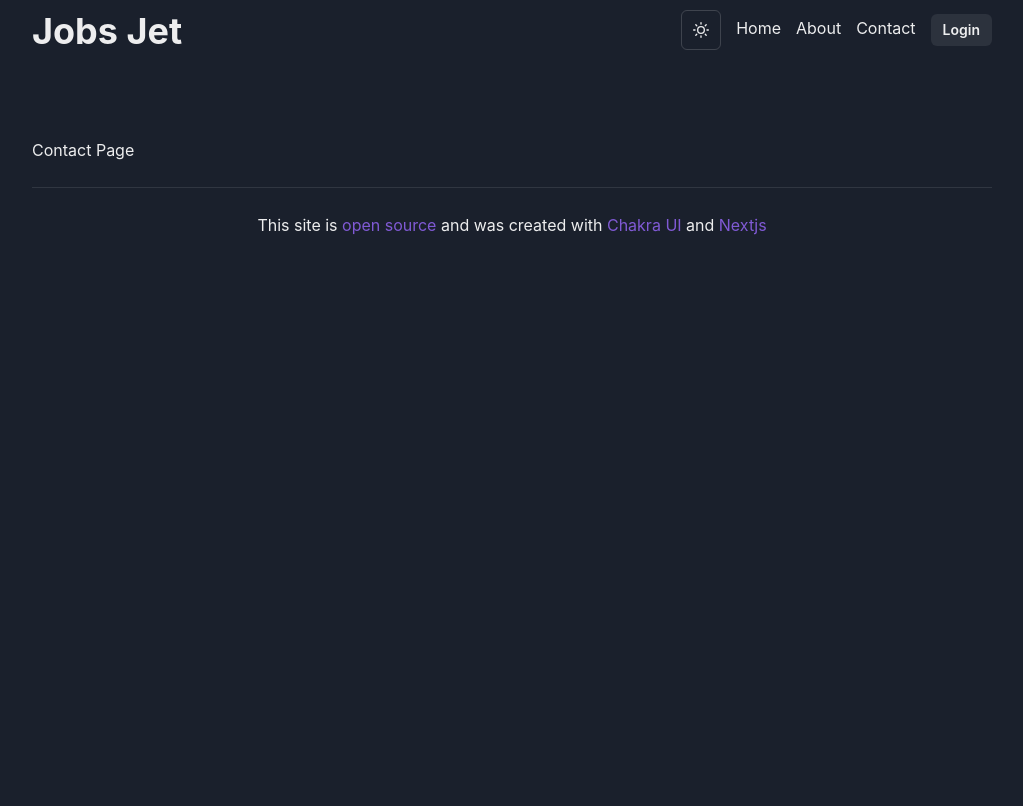
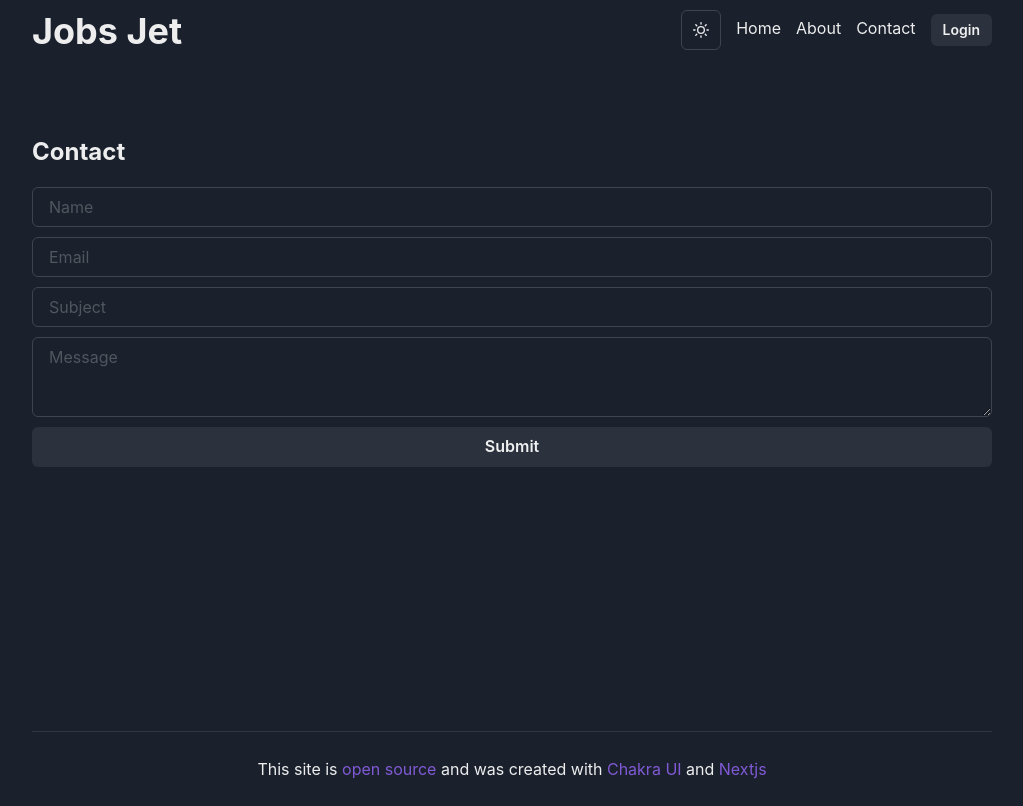
Before and after one commit to anthony-magana/JobsJet, a Next.js app: page /contact in a window 1280 px wide. Shown: the whole page, without its empty margins (128-1151 px from the left). Built offline with nearby package versions, Linux system fonts and the light colour scheme; no server answers.

Commit message:
updated secruity and added contact form

```diff
--- a/package.json
+++ b/package.json
@@ -18,7 +18,8 @@
     "framer-motion": "^4.1.17",
     "isomorphic-unfetch": "^3.1.0",
     "mongoose": "^6.1.3",
-    "next": "12.0.7",
+    "next": "^12.0.10",
+    "nodemailer": "^6.7.2",
     "react": "17.0.2",
     "react-dom": "17.0.2"
   },
--- /dev/null
+++ b/pages/api/contact.js
@@ -0,0 +1,30 @@
+export default function (req, res) {
+    let nodemailer = require('nodemailer')
+    const transporter = nodemailer.createTransport({
+        port: 465,
+        host: "smtp.gmail.com",
+        auth: {
+        user: 'dumby1028@gmail.com',
+        pass: process.env.PASSWORD,
+        },
+        secure: true,
+    })
+    const mailData = {
+        from: 'dumby1028@gmail.com',
+        to: 'anthonymagana0705@gmail.com',
+        subject: `Message from ${req.body.name} | ${req.body.subject}`,
+        text: req.body.message + " | Sent from: " + req.body.email,
+        html: `<div>${req.body.message}</div><p>Sent from:
+        ${req.body.email}</p>`
+    }
+    transporter.sendMail(mailData, function (err, info) {
+        if(err){
+            console.log(err)
+            return res.status(500).send(err)
+        }
+        else{
+            console.log(info)
+            return res.status(200).send(200)
+        }
+    })
+}
--- a/pages/contact.js
+++ b/pages/contact.js
@@ -1,9 +1,57 @@
-import { Box } from "@chakra-ui/react";
+import React, {useState} from 'react';
+import { Box, Heading, Input, InputGroup, Textarea, Button } from "@chakra-ui/react";
 
 function Contact() {
+    const [name, setName] = useState('');
+    const [email, setEmail] = useState('');
+    const [subject, setSubject] = useState('');
+    const [message, setMessage] = useState('');
+
+    const handleContact = (e) => {
+        e.preventDefault();
+        console.log("sending....");
+
+        const data = {
+            name,
+            email,
+            subject,
+            message
+        }
+
+        fetch('/api/contact', {
+            method: 'POST',
+            headers: {
+                'Accept': 'application/json, text/plain, */*',
+                'Content-Type': 'application/json'
+            },
+            body: JSON.stringify(data)
+        }).then((res) => {
+            console.log('Response received')
+            if (res.status === 200) {
+              console.log('Response succeeded!')
+              setName('')
+              setEmail('')
+              setSubject('')
+              setMessage('')
+            }
+          }).catch((err) => {
+            console.log('Response failed!')
+            console.log(err)
+          });
+    }
+
     return (
-        <Box w="75%" m="0 auto" mt="75px">
-            Contact Page
+        <Box w="75%" m="0 auto" mt="75px" mb='33vh'>
+            <Heading as="h1" fontSize="2xl" mb="10px">Contact</Heading>
+            <form onSubmit={handleContact}>
+                <InputGroup m='0 auto' display='flex' flexDir='column'>
+                    <Input mt='10px' type='text' placeholder="Name" value={name} onChange={(e) => setName(e.target.value)} />
+                    <Input mt='10px' type='email' placeholder="Email" value={email} onChange={(e) => setEmail(e.target.value)} />
+                    <Input mt='10px' type='text' placeholder="Subject" value={subject} onChange={(e) => setSubject(e.target.value)} />
+                    <Textarea mt='10px' maxLength='300' placeholder="Message" value={message} onChange={(e) => setMessage(e.target.value)} />
+                    <Button mt='10px' type='submit'>Submit</Button>
+                </InputGroup>
+            </form>
         </Box>
     )
 }
```
Also changed, not shown: 1 other file (tests, documents, lock files or other folders).
